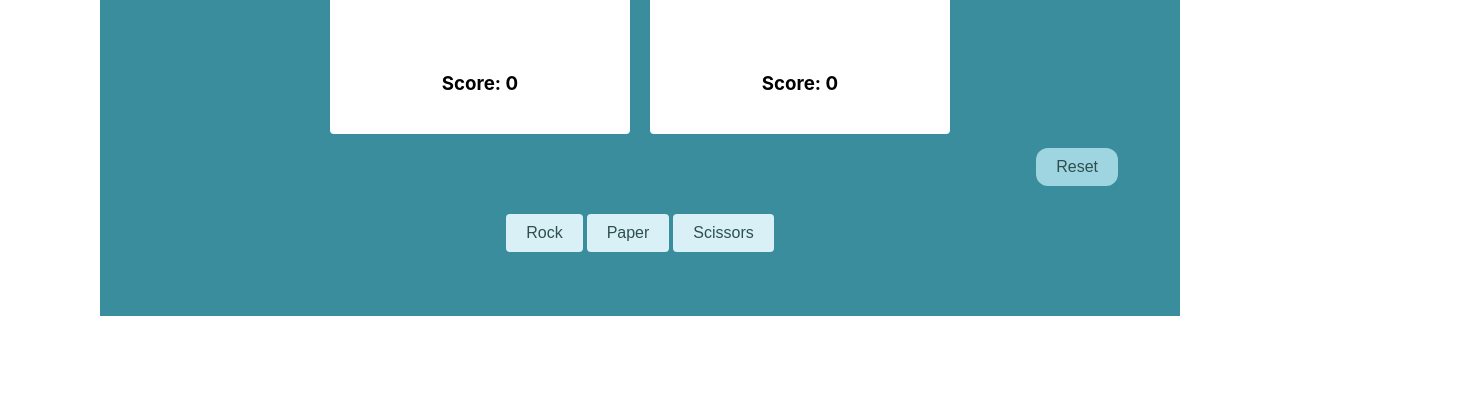
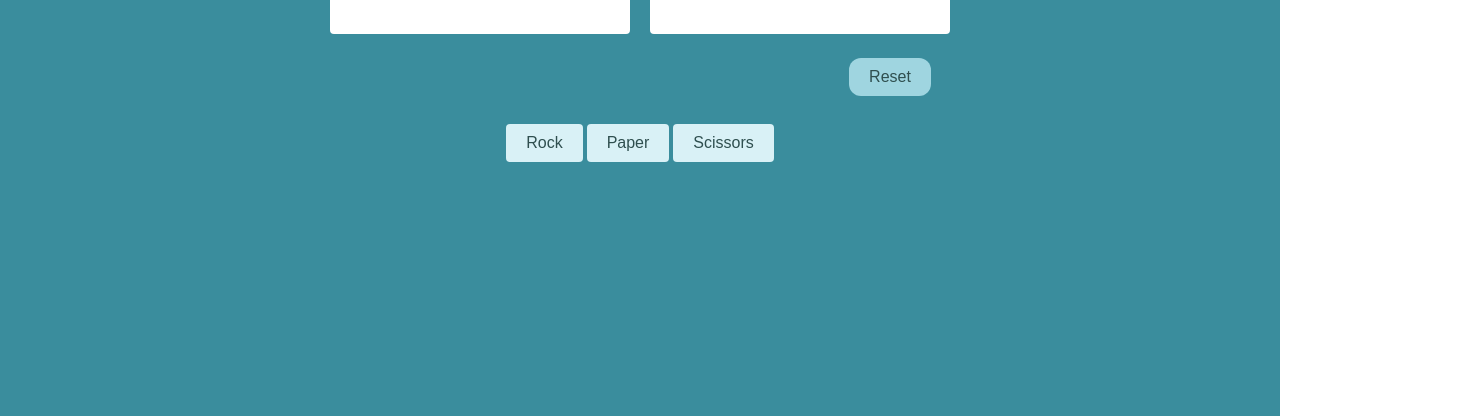
Before and after one commit to pistapixie/react-study, a React (Create React App) app: page / in a window 1280 px wide. Shown: the part 715-1131 px from the top of the page, 1470 px wide, since content can reach past the window. Built offline with nearby package versions, Linux system fonts and the light colour scheme.

Commit message:
[Modify] 리셋 버튼 레이아웃 변경

```diff
--- a/src/App.css
+++ b/src/App.css
@@ -1,6 +1,5 @@
 .bg{
   background-color: #3A8D9D;
-  margin: 100px;
   padding: 60px
 }
 .title{
@@ -50,11 +49,17 @@
   display: flex;
   justify-content: center;
 }
-
+.button-container{
+  display: flex;
+  flex-flow: column;
+  justify-items: center;
+  align-items: center;
+}
 .buttons{
   display: flex;
   justify-content: center;
   margin-top: 20px;
+  margin-bottom: 200px;
 }
 
 button {
@@ -98,8 +103,10 @@
 }
 .reset-container {
   display: flex;
-  justify-content: flex-end;
+  justify-content: center;
   width: 100%;
+  margin-left: 500px;
+  margin-top: 10px;
 }
 
 @keyframes bounce {
--- a/src/App.js
+++ b/src/App.js
@@ -100,6 +100,7 @@
           score={score.user}
         />
       </div>
+      <div className="button-container">
         <div className="reset-container">
           <Button onClick={resetGame} title="Reset" className="reset-button" />
         </div>
@@ -109,6 +110,7 @@
           <Button onClick={() => play("scissors")} title="Scissors" />
         </div>
       </div>
+    </div>
   );
 }
 
```
Lines whose indentation alone changed are shown as unchanged.
